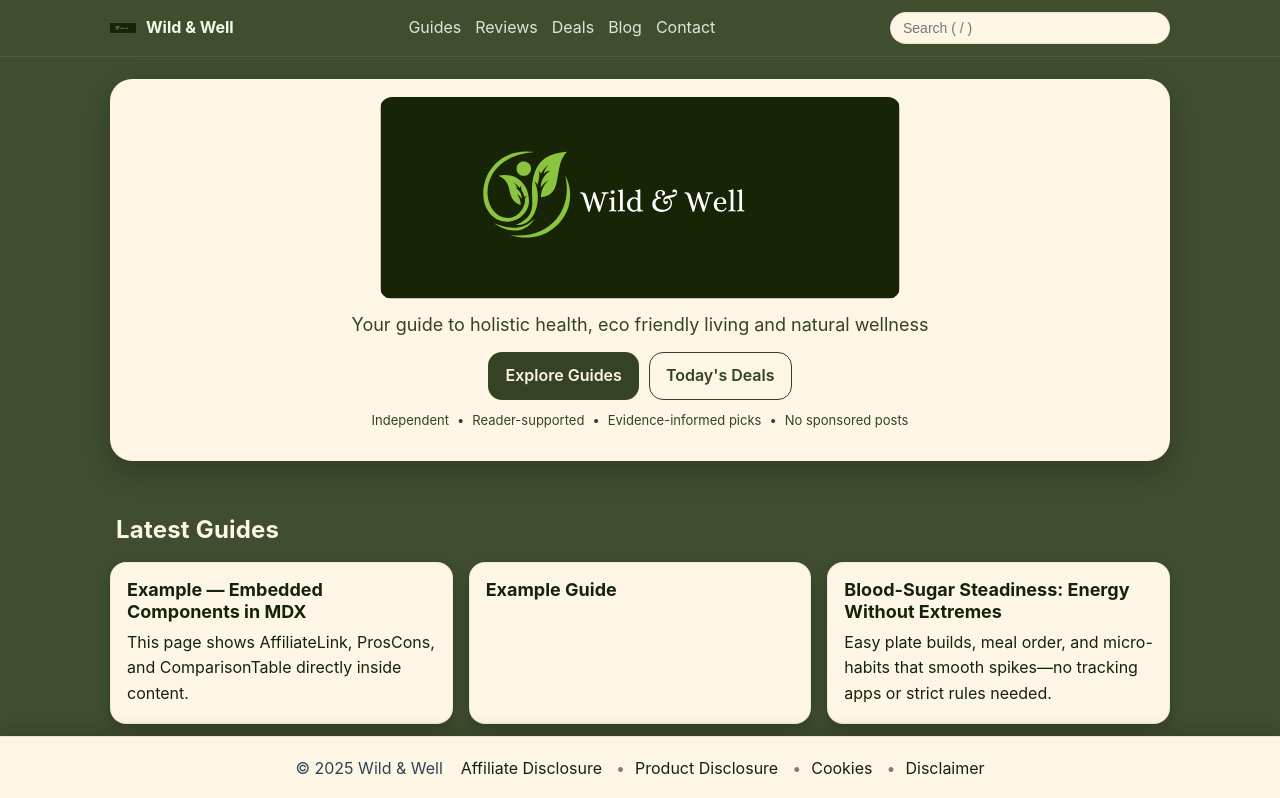
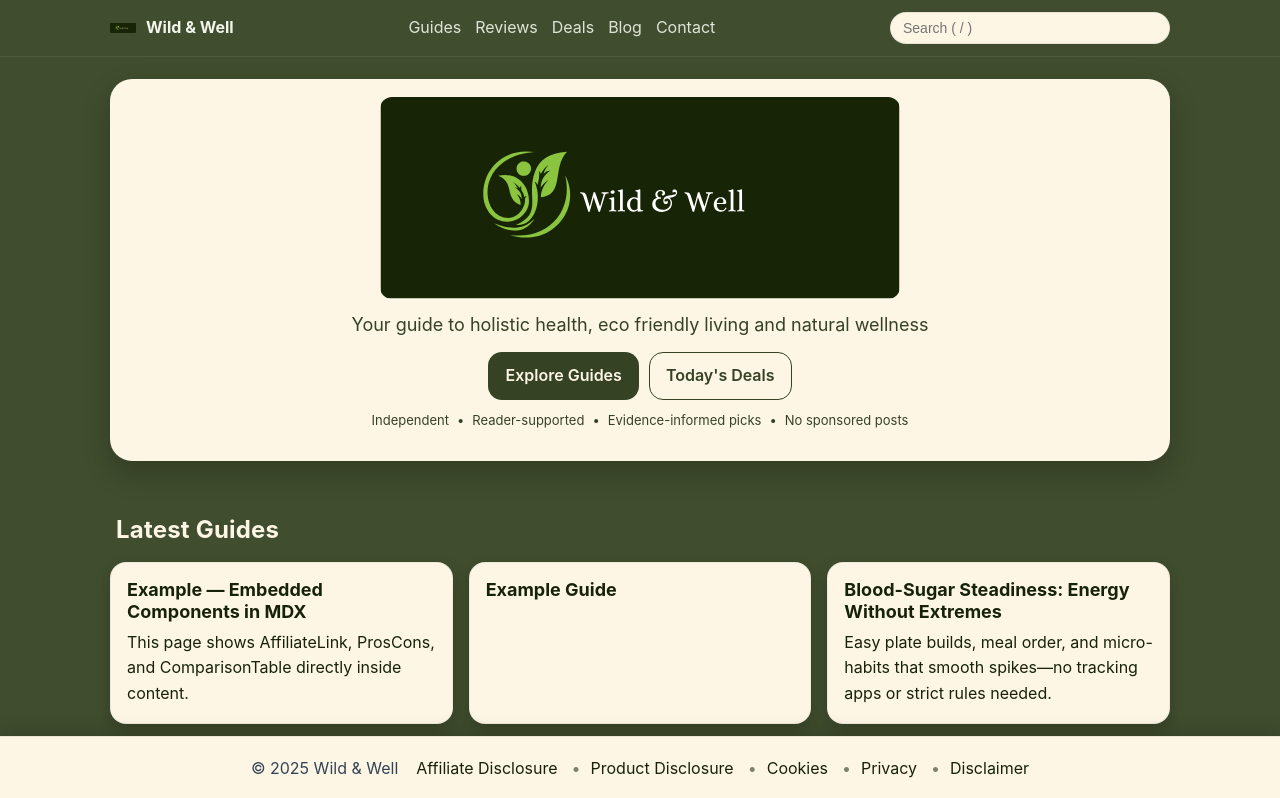
Before and after one commit to dariosandison/Eco---Holistic, a Next.js app: page / in a window 1280 px wide. Shown: the top 798 px of the page. Built offline with nearby package versions, Linux system fonts and the light colour scheme.

Commit message:
Update Footer.js

```diff
--- a/components/Footer.js
+++ b/components/Footer.js
@@ -11,6 +11,7 @@ export default function Footer() {
           <li><Link href="/legal/affiliate-disclosure">Affiliate Disclosure</Link></li>
           <li><Link href="/legal/product-disclosure">Product Disclosure</Link></li>
           <li><Link href="/legal/cookies">Cookies</Link></li>
+          <li><Link href="/legal/privacy">Privacy</Link></li>
           <li><Link href="/legal/disclaimer">Disclaimer</Link></li>
         </ul>
       </div>
```
